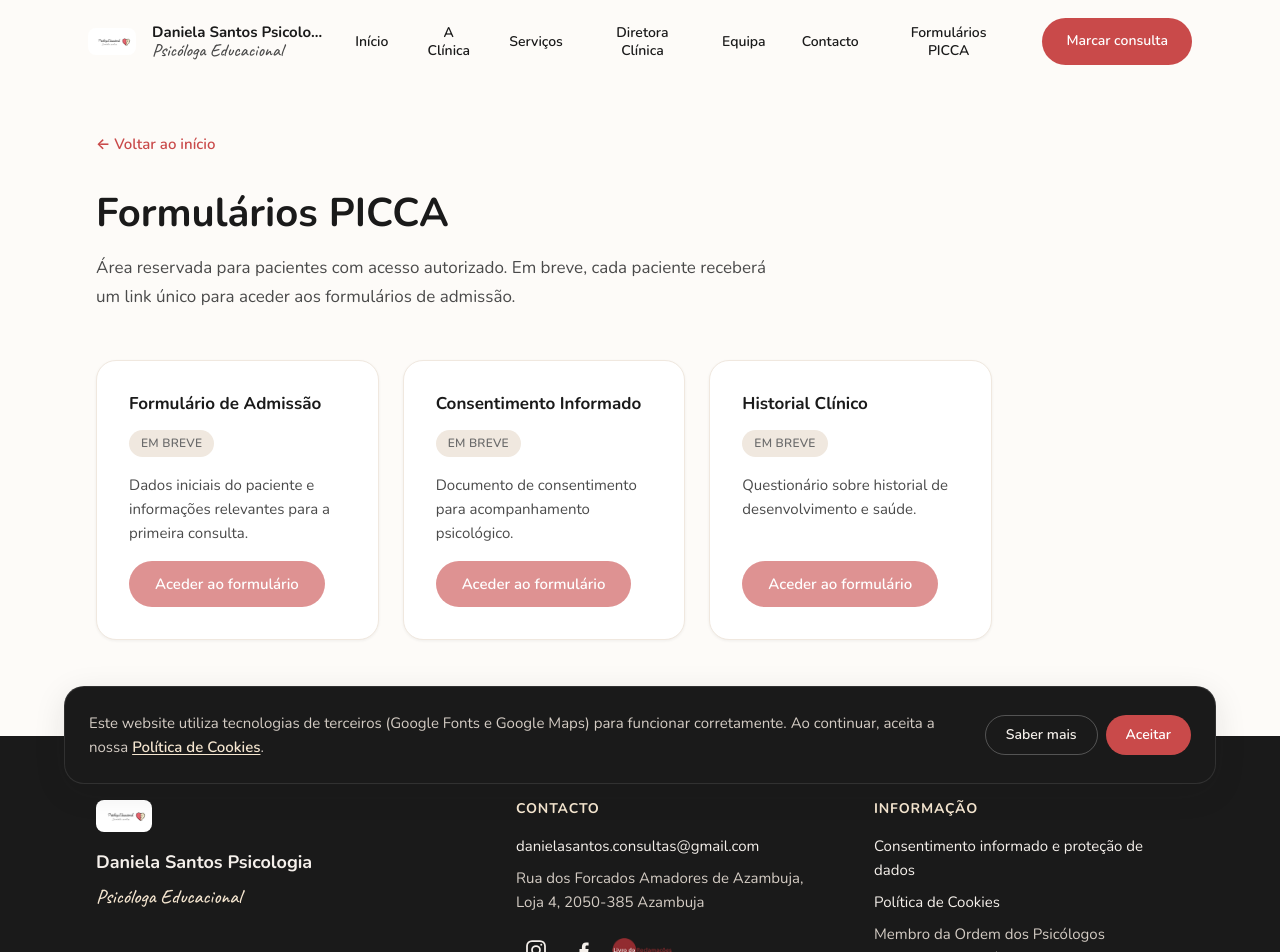
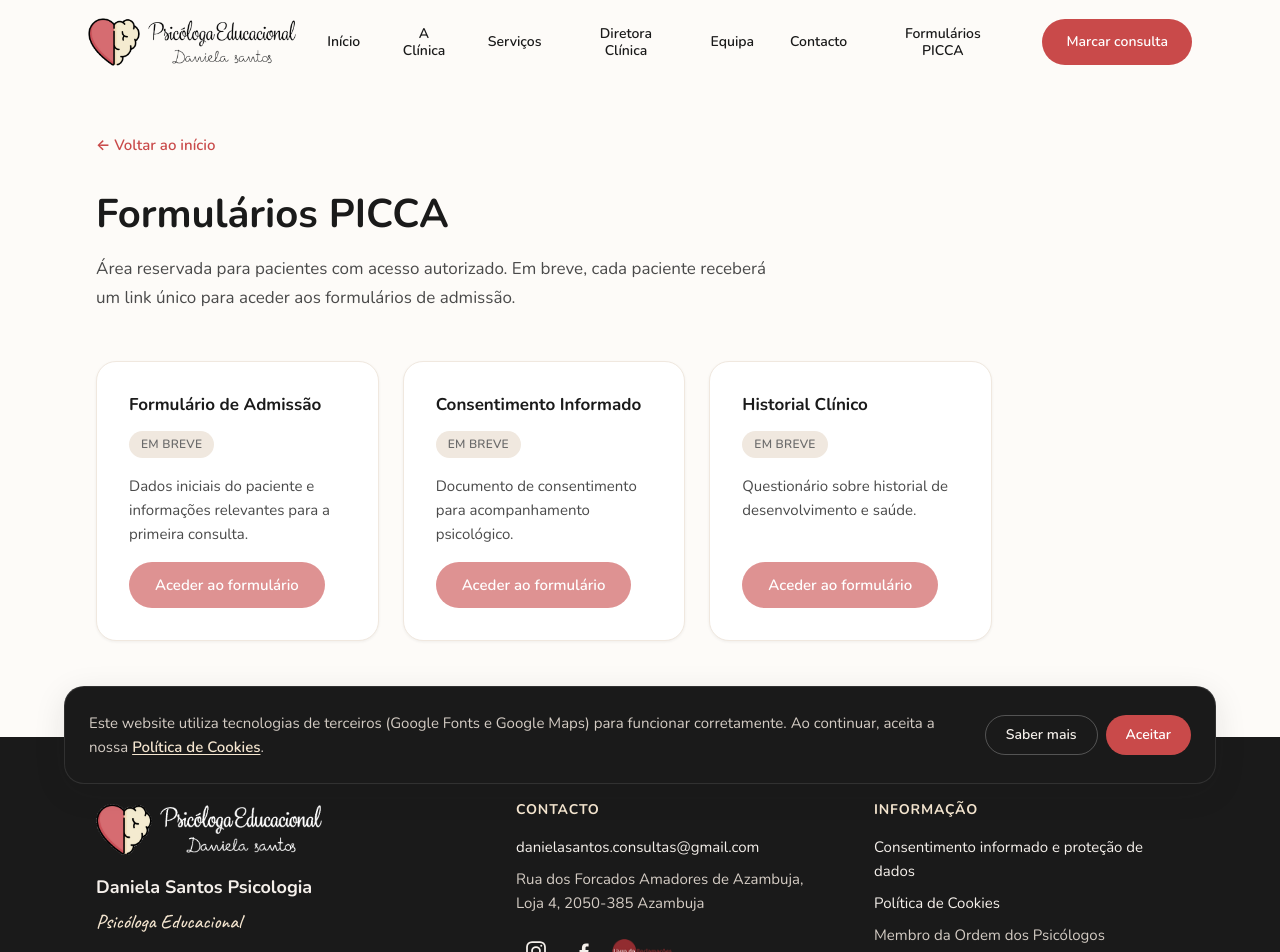
Before and after one commit to Dmoleiro/ds-psi, a React (Vite) app: page /formularios-picca in a window 1280 px wide. Shown: the top 952 px of the page. Built offline with nearby package versions, Linux system fonts and the light colour scheme.

Commit message:
feat: fix logo

```diff
--- a/src/components/layout/Footer.module.css
+++ b/src/components/layout/Footer.module.css
@@ -15,9 +15,32 @@
   max-width: 18rem;
 }
 
-.logo {
+.brandMark {
+  display: flex;
+  align-items: center;
+  gap: var(--space-sm);
   margin-bottom: var(--space-md);
-  border-radius: var(--radius-sm);
+}
+
+.logoIcon {
+  flex-shrink: 0;
+  display: block;
+  width: 3.5rem;
+  height: 3.5rem;
+  object-fit: contain;
+  background: transparent;
+}
+
+.logoText {
+  flex-shrink: 1;
+  display: block;
+  width: auto;
+  height: 3rem;
+  max-width: 11rem;
+  object-fit: contain;
+  object-position: left center;
+  background: transparent;
+  filter: brightness(0) invert(1);
 }
 
 .name {
--- a/src/components/layout/Footer.tsx
+++ b/src/components/layout/Footer.tsx
@@ -12,7 +12,22 @@ export function Footer() {
       <Container>
         <div className={styles.grid}>
           <div className={styles.brand}>
-            <img src={images.logo} alt="" width={56} height={56} className={styles.logo} />
+            <div className={styles.brandMark} aria-hidden="true">
+              <img
+                src={images.logoIcon}
+                alt=""
+                className={styles.logoIcon}
+                width={56}
+                height={56}
+              />
+              <img
+                src={images.logoText}
+                alt=""
+                className={styles.logoText}
+                width={180}
+                height={52}
+              />
+            </div>
             <p className={styles.name}>{site.name}</p>
             <p className={styles.tagline}>{site.tagline}</p>
           </div>
--- a/src/components/layout/Header.module.css
+++ b/src/components/layout/Header.module.css
@@ -30,41 +30,35 @@
 .brand {
   display: flex;
   align-items: center;
-  gap: var(--space-md);
+  gap: var(--space-sm);
   text-decoration: none;
   color: inherit;
   min-width: 0;
+  flex-shrink: 1;
 }
 
 .brand:hover {
   color: inherit;
 }
 
-.logo {
+.logoIcon {
   flex-shrink: 0;
-  border-radius: var(--radius-sm);
+  display: block;
+  width: 3.25rem;
+  height: 3.25rem;
+  object-fit: contain;
+  background: transparent;
 }
 
-.brandText {
-  display: flex;
-  flex-direction: column;
-  min-width: 0;
-}
-
-.brandName {
-  font-weight: 700;
-  font-size: 0.9375rem;
-  line-height: 1.2;
-  white-space: nowrap;
-  overflow: hidden;
-  text-overflow: ellipsis;
-}
-
-.brandTagline {
-  font-family: var(--font-display);
-  font-size: 1.125rem;
-  color: var(--color-ink-muted);
-  line-height: 1.1;
+.logoText {
+  flex-shrink: 1;
+  display: block;
+  width: auto;
+  height: 2.75rem;
+  max-width: min(11rem, 34vw);
+  object-fit: contain;
+  object-position: left center;
+  background: transparent;
 }
 
 .menuToggle {
@@ -202,7 +196,7 @@
 }
 
 @media (max-width: 480px) {
-  .brandText {
+  .logoText {
     display: none;
   }
 }
--- a/src/components/layout/Header.tsx
+++ b/src/components/layout/Header.tsx
@@ -60,12 +60,21 @@ export function Header() {
         className={`${styles.header} ${scrolled ? styles.scrolled : ''} ${menuOpen ? styles.menuOpen : ''}`}
       >
         <div className={styles.inner}>
-          <Link to="/" className={styles.brand} onClick={closeMenu}>
-            <img src={images.logo} alt="" className={styles.logo} width={48} height={48} />
-            <span className={styles.brandText}>
-              <span className={styles.brandName}>{site.name}</span>
-              <span className={styles.brandTagline}>{site.tagline}</span>
-            </span>
+          <Link to="/" className={styles.brand} onClick={closeMenu} aria-label={site.name}>
+            <img
+              src={images.logoIcon}
+              alt=""
+              className={styles.logoIcon}
+              width={52}
+              height={52}
+            />
+            <img
+              src={images.logoText}
+              alt=""
+              className={styles.logoText}
+              width={160}
+              height={48}
+            />
           </Link>
 
           <button
--- a/src/content/site.pt.ts
+++ b/src/content/site.pt.ts
@@ -73,6 +73,8 @@ export const images = {
     align: { scale: 1, x: -8, y: 0 },
   },
   logo: publicAsset('logo.png'),
+  logoIcon: publicAsset('logo-icon.png'),
+  logoText: publicAsset('logo-text.png'),
   gallery: [
     {
       id: 'entrada',
```
Also changed, not shown: public/logo-icon.png (added), public/logo-text.png (added).
